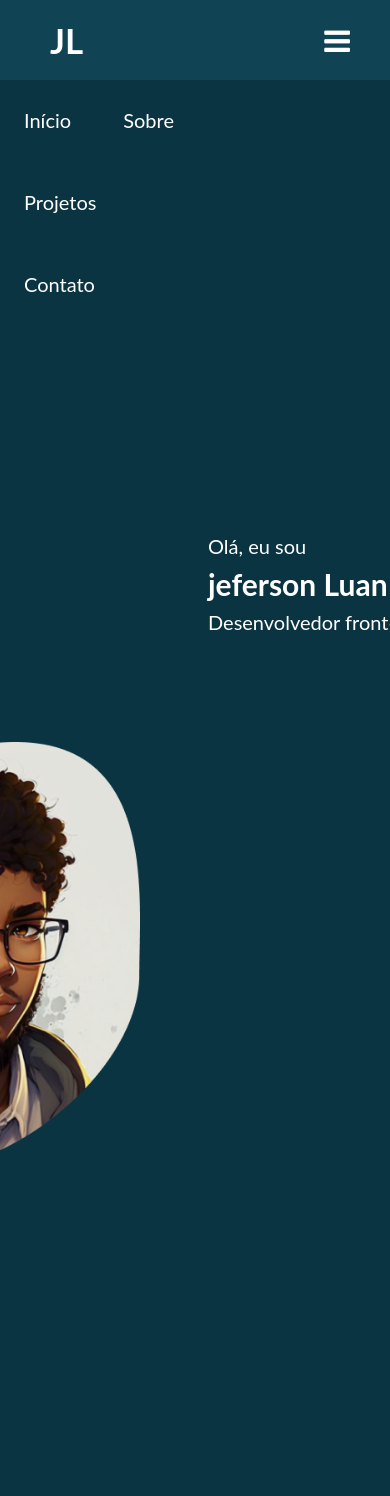
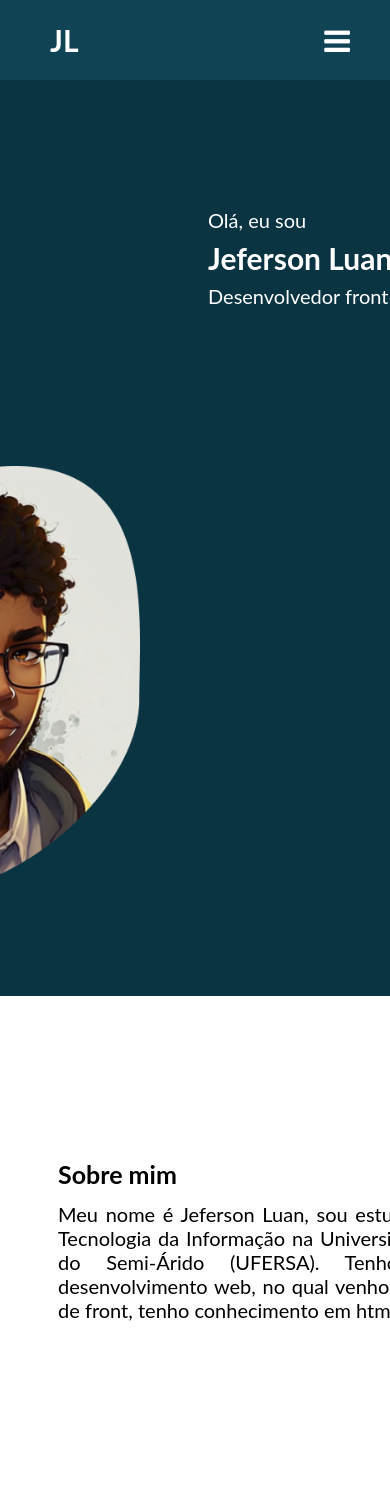
Before and after one commit to jefersonluan/portfolio, a plain HTML site: page index.html in a window 390 px wide. Shown: the top 1496 px of the page. Before the commit the page ends 1172 px from the top, so only its background shows below. Drawn offline with Linux system fonts and the light colour scheme.

Commit message:
pagina sobre adicionada

```diff
--- a/index.html
+++ b/index.html
@@ -25,13 +25,21 @@
     <div class="principal">
         <div class="info">
             <p>Olá, eu sou</p>
-            <p id="nome">jeferson Luan</p>
+            <p id="nome">Jeferson Luan</p>
             <p>Desenvolvedor front-end</p>
 
         </div>
         <div class="img-principal">
             <img src="img/img.png" height="427" width="350">
         </div>
+        <div class="sobre">
+            <p id="sobre"><strong>Sobre mim</strong><br>
+
+            </p>
+            <p id="pinfo">
+                Meu nome é Jeferson Luan, sou estudante do curso de Tecnologia da Informação na Universidade Federal Rural do Semi-Árido (UFERSA). Tenho interesse por desenvolvimento web, no qual venho estudando a parte de front, tenho conhecimento em html, css e JavaScript.
+            </p>
+        </div>
 
     </div>
     <section></section>
--- a/style.css
+++ b/style.css
@@ -16,6 +16,7 @@ nav{
     background-color: #104455;
     height: 80px;
     width: 100%;
+    position: fixed;
 }
 
 label.logo{
@@ -54,10 +55,52 @@ a.active, a:hover{
     line-height: 80px;
     margin-right: 40px;
     cursor: pointer;
+    display: none;
 }
 
 #check{
     display: none;
+}
+
+@media (max-width: 952px){
+    label.logo{
+        font-size: 30px;
+        padding-left: 50px;
+    }
+    nav ul li a{
+        font-size: 16px;
+    }
+}
+
+@media (max-width: 858px){
+    .checkbtn{
+        display: block;
+    }
+    ul{
+        position: fixed;
+        width: 100%;
+        height: 100%;
+        background: #104455;
+        top: 80px;
+        left: -100%;
+        text-align: center;
+        transition: all .5s;
+    }
+    nav ul li{
+        display: block;
+        margin: 50px 0;
+        line-height: 30px;
+    }
+    nav ul li a{
+        font-size: 20px;
+    }
+    a:active, a:hover{
+        background: none;
+        color: #104455;
+    }
+    #check:checked ~ ul{
+        left: 0;
+    }
 }
 
 div{
@@ -67,7 +110,6 @@ div{
 div.principal{
     background: #0A3442;
     color: white;
-    height: 550px;
     width: 100%;
 
 }
@@ -90,5 +132,28 @@ p#nome{
 div.img-principal{
     float: right;
     margin-right: 250px;
-    padding-top: 100px;
+    padding-top: 150px;
+    padding-bottom: 100px;
+
 }
+
+div.sobre{
+    color: black;
+    background: #fff;
+    width: 100%;
+    height: 500px;
+    text-align: justify;
+    padding-left: 50px;
+    padding-top: 150px;
+}
+
+p#sobre{
+    padding: 5px 5px 5px 0px;
+    font-size: 25px;
+    width: 500px;
+}
+
+p#pinfo{
+    font-size: 20px;
+    width: 500px;
+}
```
